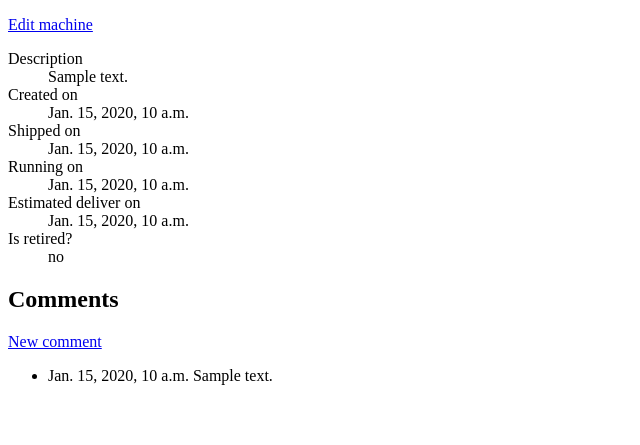
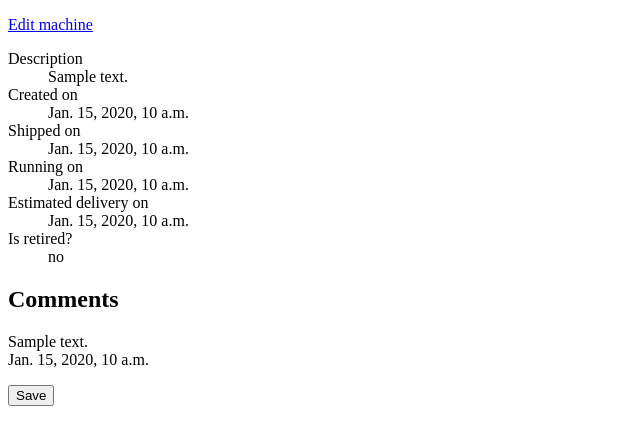
Before and after one commit to jantoniomartin/django-machinery, a Django app: template pm/templates/pm/machine_detail.html in a window 1280 px wide. Shown: the part 232-677 px from the top of the page, without its empty margins (0-640 px from the left). Run offline with Django 3.2, Linux system fonts and the light colour scheme; tables that the repository leaves empty hold one stand-in row (values such as "Sample post"); the template is opened without the code that fills it: values that come from a table or form of the project are taken from there, most other values are stand-ins (such as "Sample title", 1, 10 or a date in 2020); parts of the project's set-up code (start-up, migrations or seed data) failed here and were passed over; some libraries are stand-ins or nearby versions.

Commit message:
add comments to machines

```diff
--- a/indumatic/templates/site_base.html
+++ b/indumatic/templates/site_base.html
@@ -13,6 +13,15 @@
 	<link rel="stylesheet" href="{% static 'uni-form/css/default.uni-form.css' %}" type="text/css" />
 
 	{% block extra_head %}{% endblock %}
+
+<script type="text/javascript">
+
+$(function() {
+	$('.dateinput').datepicker();
+});
+
+</script>
+
 </head>
 <body>
 <ul id="main_menu">
--- a/pm/forms.py
+++ b/pm/forms.py
@@ -2,7 +2,15 @@ from django import forms
 from django.db.models import Max
 
 from crm.models import Company
-from pm.models import Machine, Project, Part
+from pm.models import Machine, Project, Part, MachineComment
+
+class MachineCommentForm(forms.ModelForm):
+	machine = forms.ModelChoiceField(
+		queryset=Machine.objects.all(),
+		widget=forms.HiddenInput)
+
+	class Meta:
+		model = MachineComment
 
 class NewMachineForm(forms.ModelForm):
 	project = forms.ModelChoiceField(
@@ -29,6 +37,11 @@ class NewMachineForm(forms.ModelForm):
 			m.save()
 		return m
 
+class PartForm(forms.ModelForm):
+	class Meta:
+		model = Part
+		fields = ['article', 'machine', 'quantity', 'function']
+
 class ProjectForm(forms.ModelForm):
 	company = forms.ModelChoiceField(queryset=Company.objects.filter(is_customer=True))
 
@@ -45,8 +58,3 @@ class ProjectForm(forms.ModelForm):
 		if commit:
 			m.save()
 		return m
-
-class PartForm(forms.ModelForm):
-	class Meta:
-		model = Part
-		fields = ['article', 'machine', 'quantity', 'function']
--- a/pm/templates/pm/machine_detail.html
+++ b/pm/templates/pm/machine_detail.html
@@ -1,5 +1,6 @@
 {% extends "pm/base.html" %}
 {% load i18n %}
+{% load crispy_forms_tags %}
 
 {% block title %}{{ machine.project }}-{{ machine.model }}{{ machine.number }}{% endblock %}
 
@@ -19,21 +20,26 @@
 <dd>{{ machine.shipped_on }}</dd>
 <dt>{% trans "Running on" %}</dt>
 <dd>{{ machine.running_on }}</dd>
-<dt>{% trans "Estimated deliver on" %}</dt>
+<dt>{% trans "Estimated delivery on" %}</dt>
 <dd>{{ machine.estimated_delivery_on }}</dd>
 <dt>{% trans "Is retired?" %}</dt>
 <dd>{{ machine.is_retired|yesno }}</dd>
 </dl>
 
 <h2>{% trans "Comments" %}</h2>
-<p>
-<a href="{% url 'pm_machinecomment_create' %}">{% trans "New comment" %}</a>
-</p>
-<ul>
 {% for comment in machine.machinecomment_set.all %}
-<li><span>{{ comment.created_on }}</span>
-{{ comment }}</li>
+<div class="comment">
+{{ comment }}
+<div class="comment_date">{{ comment.created_on }}</div>
+</div>
 {% endfor %}
 </ul>
 
+<form action="{% url 'pm_machinecomment_create' %}" method="post" class="uniForm">{% csrf_token %}
+
+{{ comment_form|crispy }}
+<p><input type="submit" value="{% trans "Save" %}" />
+
+</form>
+
 {% endblock %}
--- a/pm/templates/pm/machine_form.html
+++ b/pm/templates/pm/machine_form.html
@@ -1,5 +1,6 @@
 {% extends 'pm/base.html' %}
 {% load i18n %}
+{% load crispy_forms_tags %}
 
 {% block title %}{% trans "Edit machine" %}{% endblock %}
 
@@ -7,10 +8,10 @@
 
 <h1>{% trans "Edit machine" %}</h1>
 
-<form method="POST" action=".">
+<form method="POST" action="." class="uniForm">
 {% csrf_token %}
 
-{{ form.as_p }}
+{{ form|crispy }}
 <p><input type="submit" value="{% trans "Save" %}" /></p>
 </form>
 {% endblock %}
--- a/pm/urls.py
+++ b/pm/urls.py
@@ -4,7 +4,7 @@ from django.views.generic.edit import CreateView, UpdateView, DeleteView
 
 from pm.forms import ProjectForm
 from pm.models import Sector, Project, Machine, MachineComment
-from pm.views import MachinePartsView, ProjectDetailView, MachineDeleteView
+from pm.views import *
 
 urlpatterns = patterns("pm.views",
     url(r'^$',
@@ -62,10 +62,7 @@ urlpatterns = patterns("pm.views",
 		name="pm_project_create"
 	),
     url(r'^machine/detail/(?P<pk>\d+)/$',
-		DetailView.as_view(
-			model=Machine,
-        	context_object_name="machine"
-		),
+		MachineDetailView.as_view(),
 		name="pm_machine_detail"
 	),
     url(r'^machine/parts/(?P<pk>\d+)/$',
@@ -83,9 +80,7 @@ urlpatterns = patterns("pm.views",
 		name="pm_machine_delete"
 	),
     url(r'^comment/create/$',
-		CreateView.as_view(
-			model=MachineComment,
-		),
+		MachineCommentCreateView.as_view(),
 		name="pm_machinecomment_create"
 	),
 	url(r'^part/create/$', 'create_part', name="pm_part_create"),
```
Also changed, not shown: pm/templates/pm/project_detail.html (+4 -5 lines), pm/views.py (+18 -3 lines).
